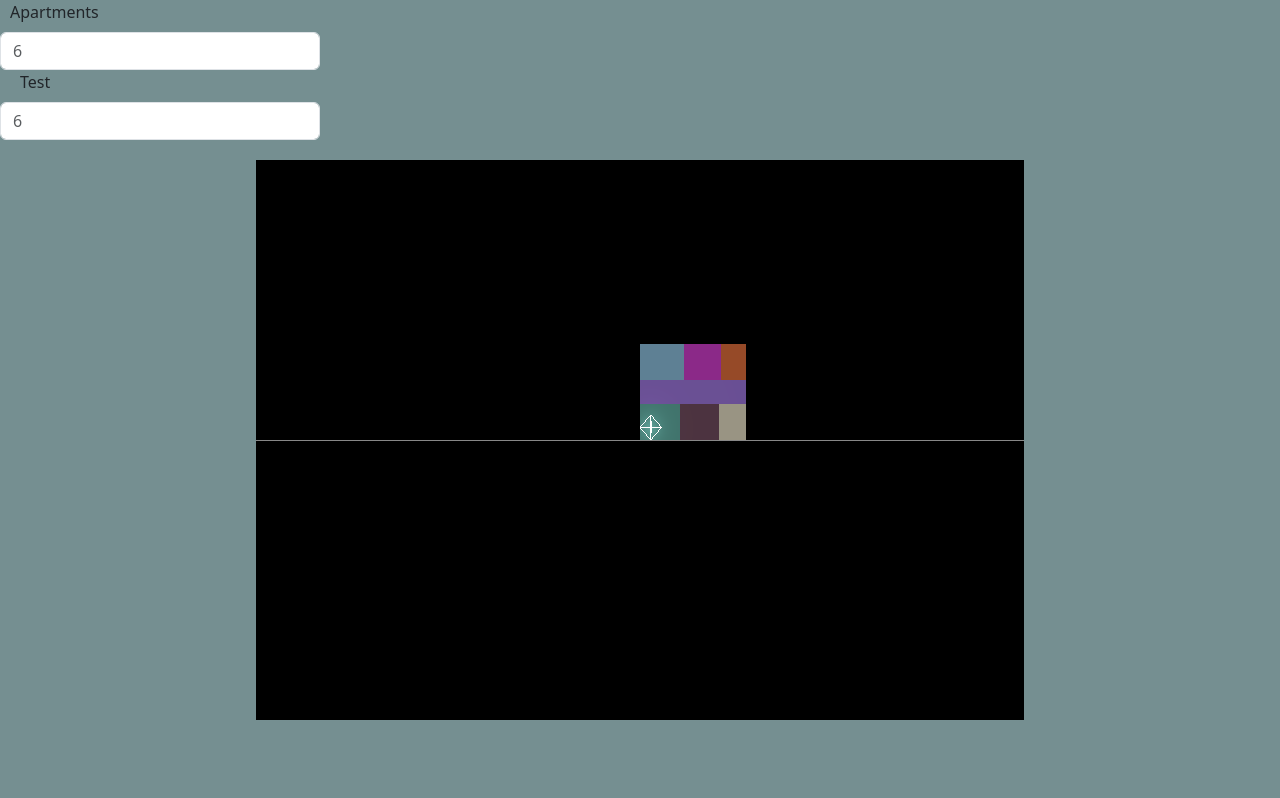
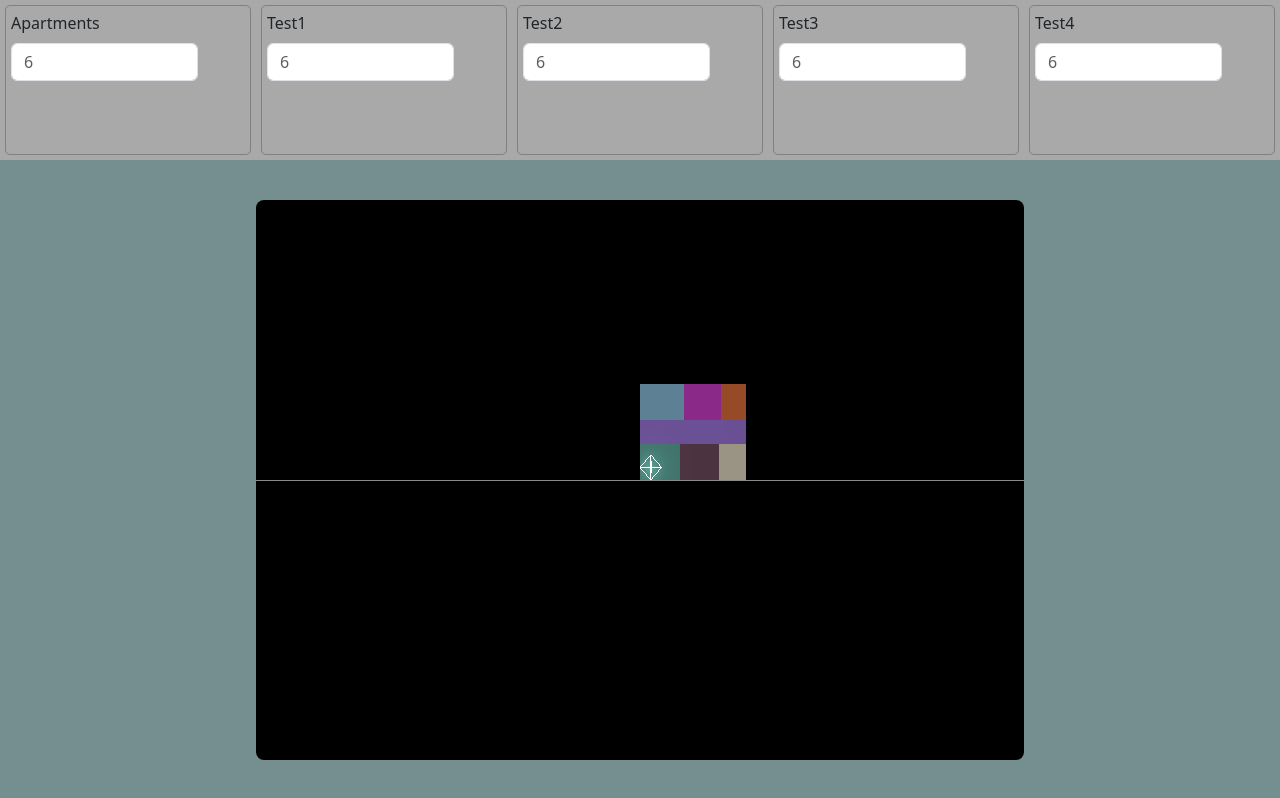
Before and after one commit to Knolldeboll/HouseGenerator, a React (Vite) app in the folder house-generator/: page / in a window 1280 px wide. Shown: the top 798 px of the page. Built offline with nearby package versions, Linux system fonts and the light colour scheme.

Commit message:
CSS restyling using flexboxing, more test setting tabs

```diff
--- a/house-generator/src/Settings.jsx
+++ b/house-generator/src/Settings.jsx
@@ -14,13 +14,24 @@ const Settings = (props) => {
 
   return (
     // div surrounds one setting tab
-    <div style={{ width: "100vw", height: "20vh" }}>
+    <div
+      style={{
+        width: "100vw",
+        height: "20vh",
+        display: "flex",
+        justifyContent: "center",
+        backgroundColor: "darkgrey",
+      }}
+    >
       <SettingsTab
         n={n}
         labelText="Apartments"
         onDataChange={props.onDataChange}
       />{" "}
-      <SettingsTab n={n} labelText="Test" onDataChange={props.onDataChange} />
+      <SettingsTab n={n} labelText="Test1" onDataChange={props.onDataChange} />
+      <SettingsTab n={n} labelText="Test2" onDataChange={props.onDataChange} />
+      <SettingsTab n={n} labelText="Test3" onDataChange={props.onDataChange} />
+      <SettingsTab n={n} labelText="Test4" onDataChange={props.onDataChange} />
     </div>
   );
 };
--- a/house-generator/src/SettingsTab.jsx
+++ b/house-generator/src/SettingsTab.jsx
@@ -2,13 +2,20 @@ import React, { Component } from "react";
 export const SettingsTab = (props) => {
   console.log("SettingsTab props: ", props);
   return (
-    <div style={{ margin: "10px", display: "inline" }}>
+    <div
+      style={{
+        margin: "5px",
+        border: "1px solid grey",
+        borderRadius: "5px",
+        padding: "5px",
+      }}
+    >
       <label htmlFor="exampleFormControlInput1" className="form-label">
         {props.labelText}
       </label>
       <input
         type="email"
-        className="form-control w-25"
+        className="form-control"
         id="exampleFormControlInput1"
         placeholder={props.n} //onChange nimmt Callback aus den Props!
         //TODO: aktuellen Value reinpacken
@@ -16,6 +23,7 @@ export const SettingsTab = (props) => {
         onChange={(e) => {
           props.onDataChange(e.target.value);
         }}
+        style={{ width: "80%" }}
       ></input>
     </div>
   );
--- a/house-generator/src/ThreeCanvas.jsx
+++ b/house-generator/src/ThreeCanvas.jsx
@@ -39,10 +39,20 @@ const ThreeCanvas = (props) => {
   }, []);
 
   //Bei canvas den canvasRef reinpacken, damit in canvasRef dieses Element referenziert werden kann
+
+  // canvasWrapper dictates the width/heigt of the canvas
   return (
     <div
+      id="canvas-div"
+      style={{
+        height: "80vh",
+        display: "flex",
+        justifyContent: "center",
+        alignContent: "center",
+      }}
+    >
+      <div
         id="canvas-wrapper"
-      className="w-80"
         style={{
           width: "60vw",
           height: "70vh",
@@ -55,8 +65,10 @@ const ThreeCanvas = (props) => {
           style={{
             width: "100%",
             height: "100%",
+            borderRadius: "8px",
           }}
         ></canvas>
+      </div>
     </div>
   );
 };
```
Also changed, not shown: house-generator/src/index.css (+5 -2 lines). Lines whose indentation alone changed are shown as unchanged.
